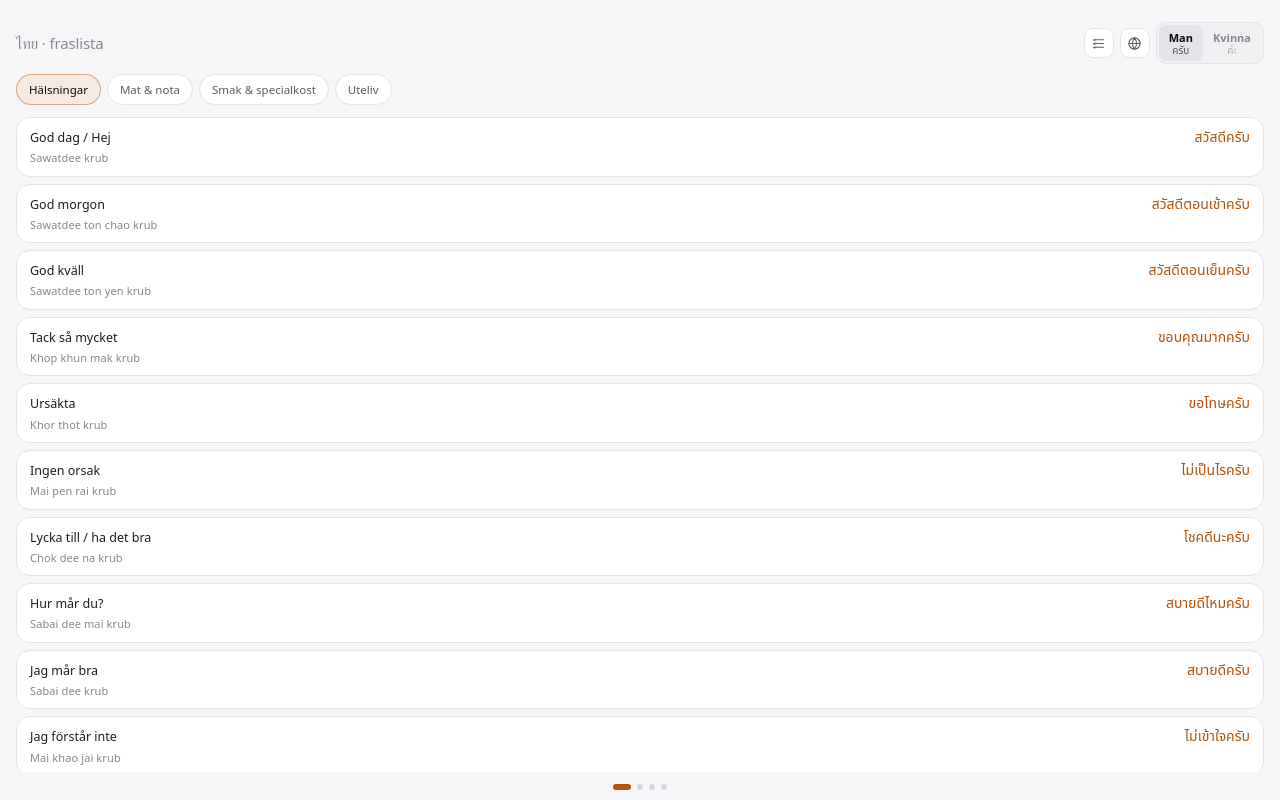
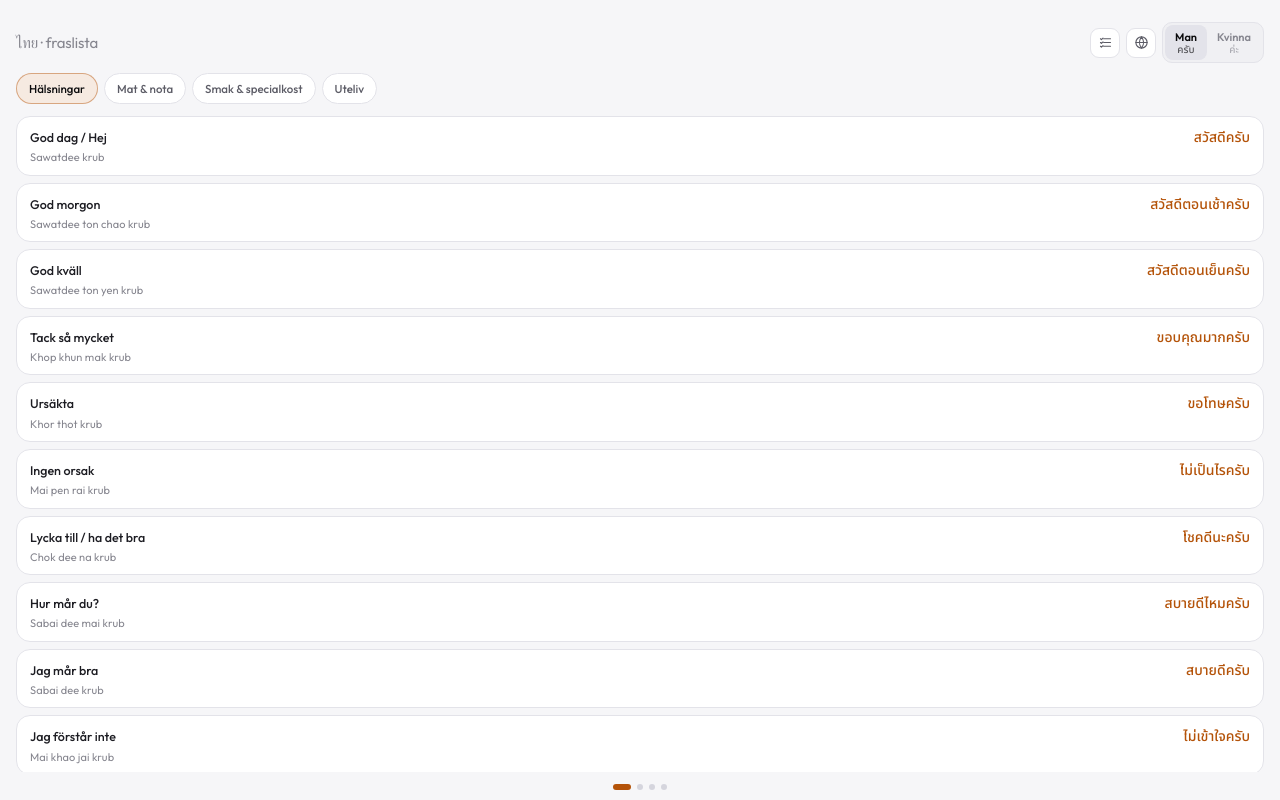
Before and after one commit to sndvll/phrases, a plain HTML site: page index.html in a window 1280 px wide. Drawn offline with Linux system fonts and the light colour scheme; the site is published under a folder, as on GitHub Pages, so addresses that start at the root find nothing.

Commit message:
Serve fonts relative to the stylesheet so the app works under a GitHub Pages subpath

```diff
--- a/styles.css
+++ b/styles.css
@@ -4,7 +4,7 @@
       font-style: normal;
       font-weight: 400 700;
       font-display: swap;
-      src: url('/fonts/outfit-latin.woff2') format('woff2');
+      src: url('fonts/outfit-latin.woff2') format('woff2');
       unicode-range: U+0000-00FF, U+0131, U+0152-0153, U+02BB-02BC, U+02C6, U+02DA, U+02DC,
         U+0304, U+0308, U+0329, U+2000-206F, U+20AC, U+2122, U+2191, U+2193, U+2212, U+2215,
         U+FEFF, U+FFFD;
@@ -14,7 +14,7 @@
       font-style: normal;
       font-weight: 400 700;
       font-display: swap;
-      src: url('/fonts/noto-sans-thai-thai.woff2') format('woff2');
+      src: url('fonts/noto-sans-thai-thai.woff2') format('woff2');
       unicode-range: U+02D7, U+0303, U+0331, U+0E01-0E5B, U+200C-200D, U+25CC;
     }
     :root {
--- a/sw.js
+++ b/sw.js
@@ -1,6 +1,6 @@
 /* App-shell cache. Everything the app needs is local, so a stale-while-revalidate
    strategy is safe: serve from cache instantly, refresh in the background. */
-const CACHE = 'thai-v10';
+const CACHE = 'thai-v11';
 const SHELL = [
   './',
   './index.html',
```
